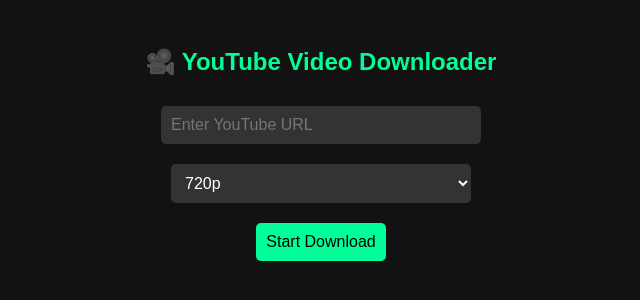
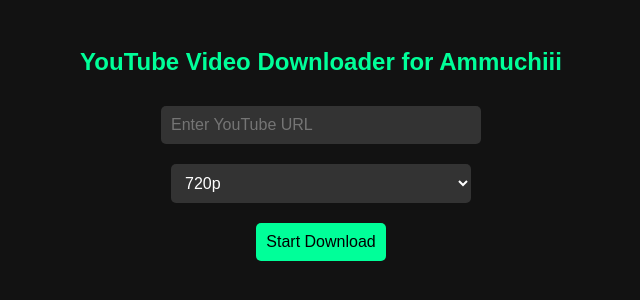
Before and after one commit to abhishekdineshm/youtube-video-downloader, a Flask app: page / in a window 1280 px wide. Shown: the top 300 px of the page, without its empty margins (319-959 px from the left). Run offline with Flask 3, Linux system fonts and the light colour scheme.

Commit message:
Update index.html

```diff
--- a/templates/index.html
+++ b/templates/index.html
@@ -3,7 +3,7 @@
 <head>
     <meta charset="UTF-8">
     <meta name="viewport" content="width=device-width, initial-scale=1.0">
-    <title>YouTube Downloader</title>
+    <title>Uloader</title>
     <style>
         /* Dark Mode Styling */
         body {
@@ -123,7 +123,7 @@
     </script>
 </head>
 <body>
-    <h2>🎥 YouTube Video Downloader</h2>
+    <h2>YouTube Video Downloader for Ammuchiii</h2>
     <input type="text" id="url" placeholder="Enter YouTube URL">
     <br>
     <select id="quality">
```
